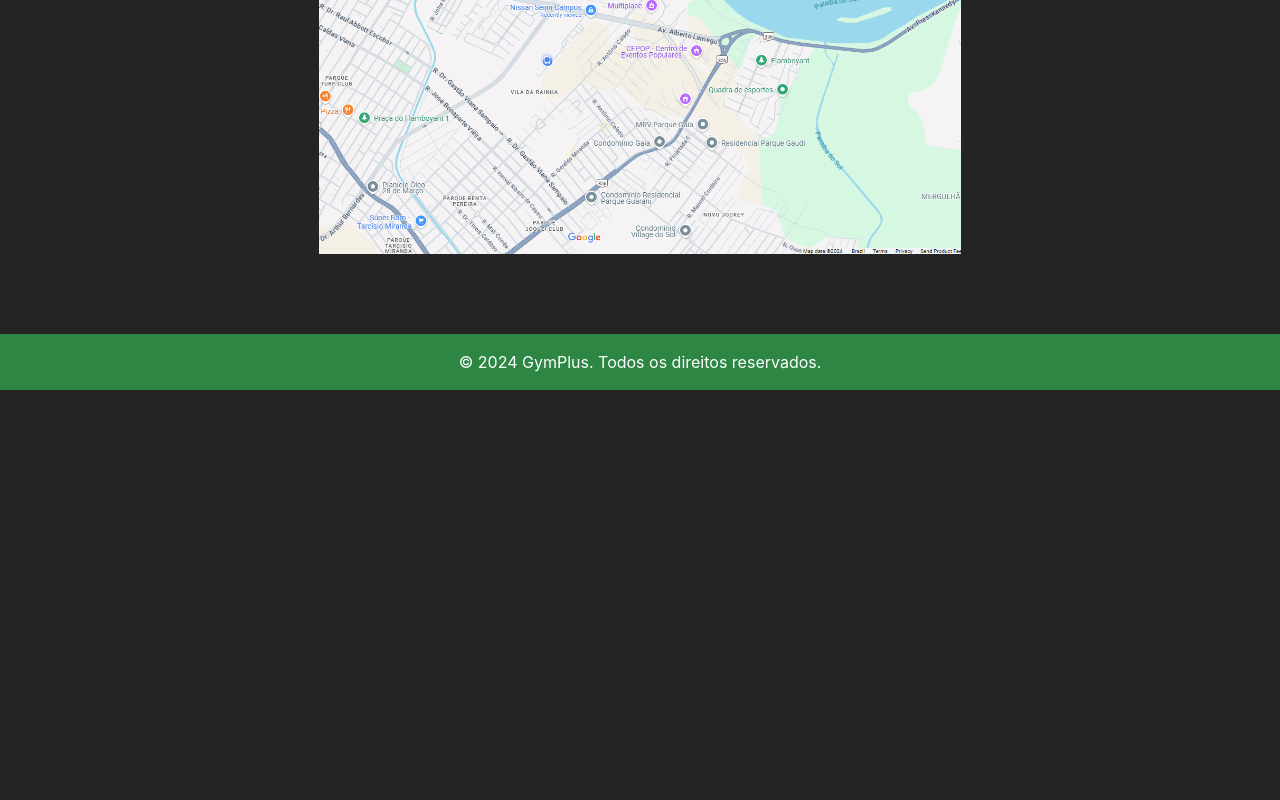
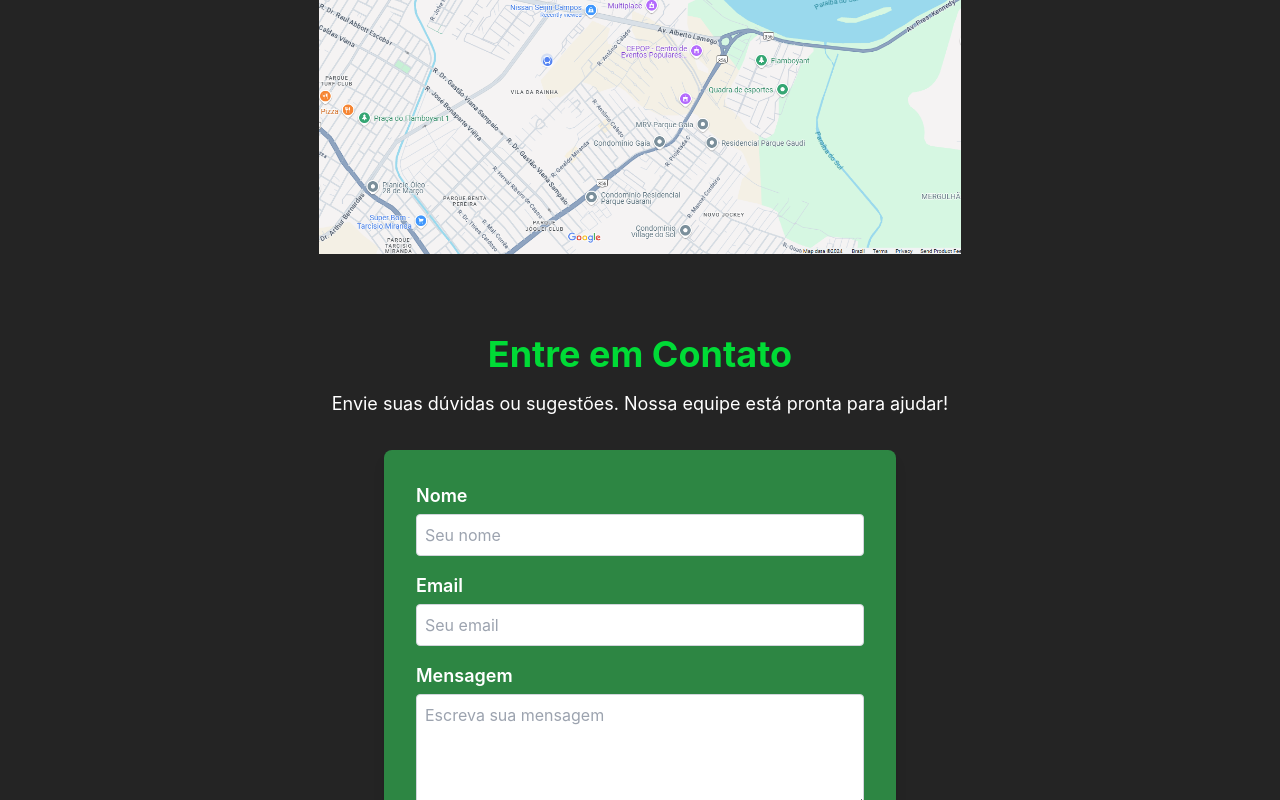
Before and after one commit to GabrielGravina/GymPlus, a React (Vite) app: page / in a window 1280 px wide. Shown: the part 2000-2800 px from the top of the page. Before the commit the page ends 2390 px from the top, so only its background shows below. Built offline with nearby package versions, Linux system fonts and the light colour scheme.

Commit message:
Adição de entrar em contato

```diff
--- a/src/App.jsx
+++ b/src/App.jsx
@@ -13,7 +13,7 @@ function App() {
           <ul className="flex space-x-6 text-xl font-bold">
             <li className="hover:bg-gray-700 cursor-pointer bg-gray-600 bg-opacity-70 p-3 text-white shadow-md rounded-md">Home</li>
             <li className="hover:bg-gray-700 cursor-pointer bg-gray-600 bg-opacity-70 p-3 text-white shadow-md rounded-md">Entrar</li>
-            <li className="hover:bg-gray-700 cursor-pointer bg-gray-600 bg-opacity-70 p-3 text-white shadow-md rounded-md">Sobre</li>
+            <li className="hover:bg-gray-700 cursor-pointer bg-gray-600 bg-opacity-70 p-3 text-white shadow-md rounded-md">Contato</li>
           </ul>
         </div>
       </header>
@@ -22,8 +22,8 @@ function App() {
       <nav
         className="bg-cover bg-center text-white p-4 h-1/2"
         style={{
-          backgroundImage: `url(${academiaImage})`, // Aplica a imagem como plano de fundo
-          backgroundSize: 'cover', // Cobrir toda a navbar
+          backgroundImage: `url(${academiaImage})`,
+          backgroundSize: 'cover',
           backgroundPosition: 'center',
         }}
       />
@@ -58,21 +58,21 @@ function App() {
             </div>
             <div className="p-6 bg-[#00DB36] text-gray-900 rounded shadow-lg">
               <h3 className="text-2xl font-semibold mb-2">Feedback</h3>
-              <p className=" font-semibold  text-black">Acompanhe feedbacks de alunos da academia que você deseja frequentar.</p>
+              <p className="font-semibold text-black">Acompanhe feedbacks de alunos da academia que você deseja frequentar.</p>
               <button className="cursor-pointer font-semibold border border-[#2D8643] bg-transparent h-12 w-full max-w-[250px] text-black text-xl shadow-lg hover:bg-[#2D8643] hover:text-white transition-all mt-2">
                 Feedback
               </button>
             </div>
             <div className="p-6 bg-[#00DB36] text-gray-900 rounded shadow-lg">
               <h3 className="text-2xl font-semibold mb-2">Ver atividades</h3>
-              <p className=" font-semibold  text-black">Veja as atividades que a academia que você deseja entrar disponibiliza.</p>
+              <p className="font-semibold text-black">Veja as atividades que a academia que você deseja entrar disponibiliza.</p>
               <button className="cursor-pointer font-semibold border border-[#2D8643] bg-transparent h-12 w-full max-w-[250px] text-black text-xl shadow-lg hover:bg-[#2D8643] hover:text-white transition-all mt-2">
                 Atividades
               </button>
             </div>
             <div className="p-6 bg-[#00DB36] text-gray-900 rounded shadow-lg">
               <h3 className="text-2xl font-semibold mb-2">Ver horários</h3>
-              <p className=" font-semibold  text-black">Veja o horário das atividades da academia que você deseja entrar.</p>
+              <p className="font-semibold text-black">Veja o horário das atividades da academia que você deseja entrar.</p>
               <button className="cursor-pointer font-semibold border border-[#2D8643] bg-transparent h-12 w-full max-w-[250px] text-xl shadow-lg hover:bg-[#2D8643] hover:text-white transition-all mt-2 text-black">
                 Horários
               </button>
@@ -80,11 +80,11 @@ function App() {
           </div>
         </section>
 
-        {/* Nova seção: Cadastro */}
+        {/* Seção: Cadastro */}
         <section className="container mx-auto text-center mt-10">
           <h2 className="text-4xl font-bold mb-10 text-[#00DB36]">Faça parte do GymPlus!</h2>
           <div className="flex justify-center space-x-6">
-            <button className="cursor-pointer border border-[#2D8643] bg-transparent h-auto w-52 p-4  text-white text-lg shadow-lg hover:bg-[#2D8643] font-semibold hover:text-white transition-all">
+            <button className="cursor-pointer border border-[#2D8643] bg-transparent h-auto w-52 p-4 text-white text-lg shadow-lg hover:bg-[#2D8643] font-semibold hover:text-white transition-all">
               Entrar como aluno
             </button>
             <button className="cursor-pointer border border-[#2D8643] bg-transparent h-auto w-52 p-4 text-white text-lg shadow-lg hover:bg-[#2D8643] font-semibold hover:text-white transition-all">
@@ -102,11 +102,52 @@ function App() {
         </div>
       </main>
 
-      {/* Nova seção: Encontre Academias */}
+      {/* Seção: Encontre Academias */}
       <section className="container mx-auto text-center mt-2 mb-20">
         <h2 className="text-4xl font-bold mb-4 text-[#00DB36]">Encontre academias próximas à você!</h2>
         <img src={mapsImage} alt="Mapa" className="mx-auto h-96 object-cover mt-10" />
       </section>
+
+
+      {/* Seção de Contato */}
+      <section className="container mx-auto text-center mt-10">
+          <h2 className="text-4xl font-bold mb-4 text-[#00DB36]">Entre em Contato</h2>
+          <p className="text-lg text-white mb-8">Envie suas dúvidas ou sugestões. Nossa equipe está pronta para ajudar!</p>
+          <div className="bg-[#2D8643] p-8 rounded-lg shadow-lg max-w-lg mx-auto text-left">
+            <form className="space-y-4">
+              <div>
+                <label className="block text-white text-lg font-semibold mb-1">Nome</label>
+                <input
+                  type="text"
+                  className="w-full p-2 rounded border border-gray-300 bg-white text-black"
+                  placeholder="Seu nome"
+                />
+              </div>
+              <div>
+                <label className="block text-white text-lg font-semibold mb-1">Email</label>
+                <input
+                  type="email"
+                  className="w-full p-2 rounded border border-gray-300 bg-white text-black"
+                  placeholder="Seu email"
+                />
+              </div>
+              <div>
+                <label className="block text-white text-lg font-semibold mb-1">Mensagem</label>
+                <textarea
+                  className="w-full p-2 rounded border border-gray-300 bg-white text-black"
+                  rows="4"
+                  placeholder="Escreva sua mensagem"
+                ></textarea>
+              </div>
+              <button
+                type="submit"
+                className="w-full bg-[#00DB36] text-white font-semibold py-2 rounded shadow-lg hover:bg-[#2D8643] transition-all"
+              >
+                Enviar
+              </button>
+            </form>
+          </div>
+        </section>
 
       {/* Rodapé */}
       <footer className="bg-[#2D8643] text-white py-4 text-center">
```
